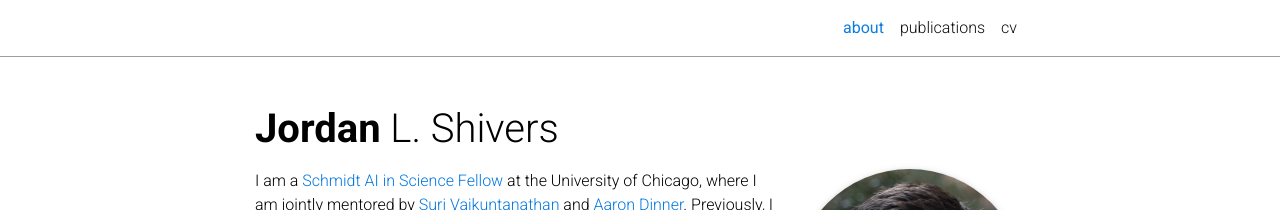
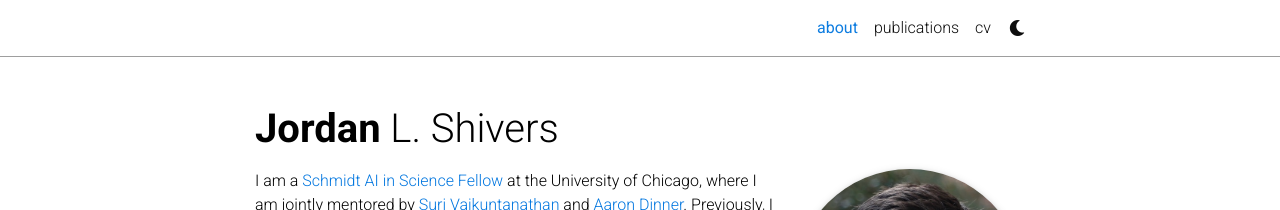
Before and after one commit to jordanshivers/jordanshivers.github.io, a Jekyll site: the page built from _pages/about.md, in a window 1280 px wide. Shown: the top 210 px of the page. Built offline with Jekyll 4.4.1, drawn with Linux system fonts in a browser that asks for light colours; full-size pictures stand in for the smaller copies a plugin makes; comment, search, counter and statistics services are not loaded; a style sheet for code colours, icons or effects is not loaded.

Commit message:
updated favicon

```diff
--- a/_config.yml
+++ b/_config.yml
@@ -13,7 +13,7 @@
 keywords:  # add your own keywords or leave empty
 
 lang: en # the language of your site (for example: en, fr, cn, ru, etc.)
-icon: 🧬  # the emoji used as the favicon (alternatively, provide image name in /assets/img/)
+icon: favicon.ico  # the emoji used as the favicon (alternatively, provide image name in /assets/img/)
 
 url: https://jordanshivers.github.io # the base hostname & protocol for your site
 baseurl: / # the subpath of your site, e.g. /blog/
@@ -321,8 +321,8 @@
 enable_math:                true   # enables math typesetting (uses MathJax)
 enable_tooltips:            false  # enables automatic tooltip links generated
                                    # for each section titles on pages and posts
-enable_darkmode:            false   # enables switching between light/dark modes
-enable_navbar_social:       false  # enables displaying social links in the
+enable_darkmode:            true   # enables switching between light/dark modes
+enable_navbar_social:       true  # enables displaying social links in the
                                    # navbar on the about page
 enable_project_categories:  false   # enables categorization of projects into
                                    # multiple categories
```
Also changed, not shown: assets/img/favicon.ico (added), 3 other files.
